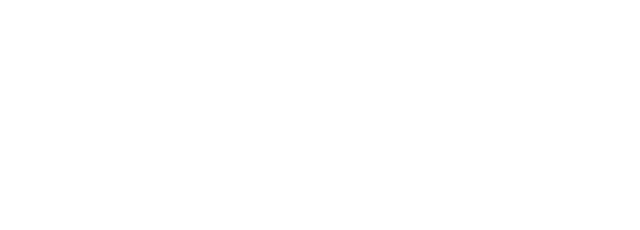
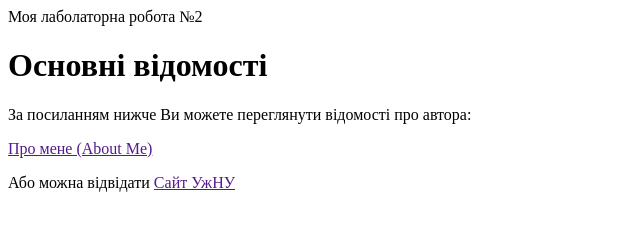
Before and after one commit to popovychErnest/web_basics, a plain HTML site: page Lab2_HTML/main.html in a window 1280 px wide. Shown: the whole page, without its empty margins (0-640 px from the left). Drawn offline with Linux system fonts and the light colour scheme.

Commit message:
first version of my index (main) markup page

```diff
--- a/Lab2_HTML/main.html
+++ b/Lab2_HTML/main.html
@@ -7,5 +7,14 @@
 </head>
 <body>
 
+<header>Моя лаболаторна робота №2 </header>
+ <h1>Основні відомості</h1>
+<p>За посиланням нижче Ви можете переглянути  <span>відомості про автора:</span></p>
+<span></span>
+
+<a href="">Про мене (About Me)</a>
+
+<p>Або можна відвідати  <a href="">Сайт УжНУ</a></p>
+
 </body>
 </html>
```
